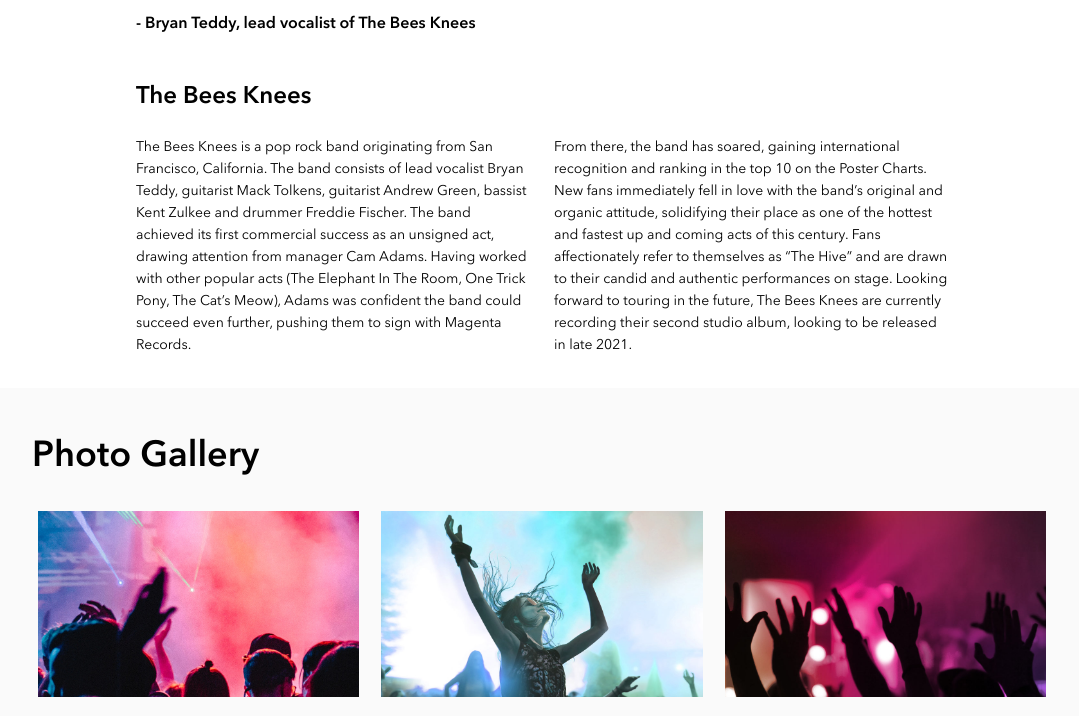
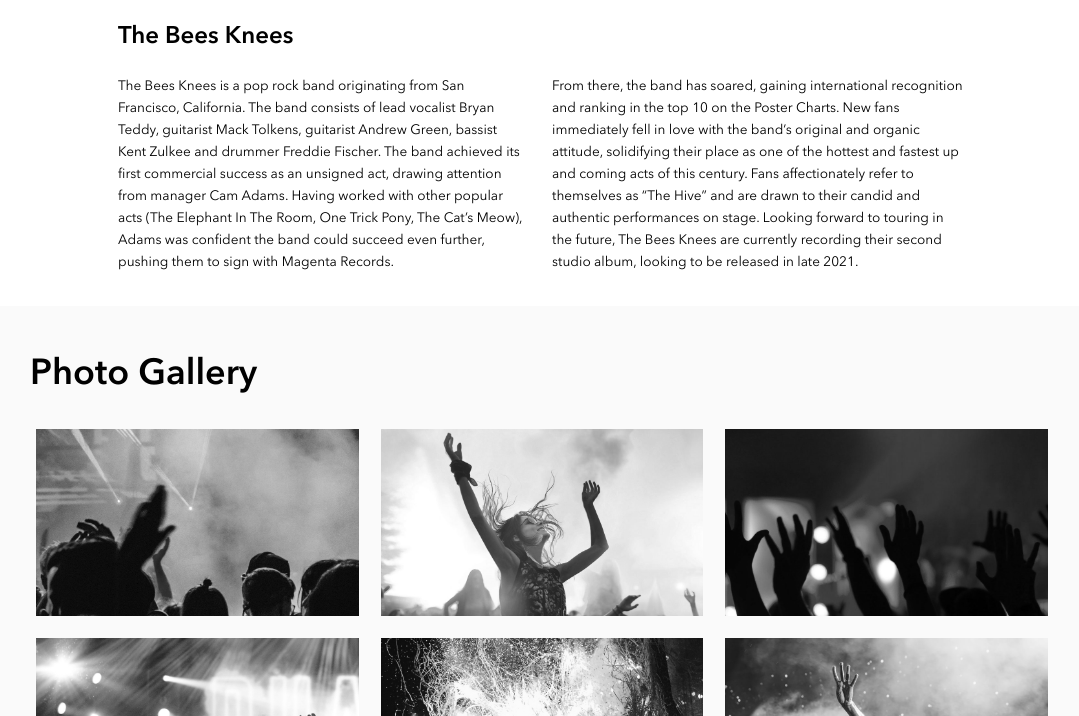
Before and after one commit to mattbanh/matthew-banh-bandsite, a plain HTML site: page index.html in a window 1280 px wide. Shown: the part 1443-2159 px from the top of the page, without its empty margins (98-1177 px from the left). Drawn offline with Linux system fonts and the light colour scheme.

Commit message:
made final revisions to ensure the webpage looks like the mockup

```diff
--- a/styles/bio.scss
+++ b/styles/bio.scss
@@ -5,6 +5,7 @@
 @use "./partials/components/bio-main";
 @use "./partials/components/footer";
 
+/* body level resets and settings */
 html,
 body {
   margin: 0;
@@ -18,6 +19,7 @@ body {
   box-sizing: inherit;
 }
 
+/* remove default margins for more control of spacing */
 h1,
 h2,
 h3,
--- a/styles/partials/components/_bio-main.scss
+++ b/styles/partials/components/_bio-main.scss
@@ -4,11 +4,12 @@
 
 /* CSS for main section of bandsite bio page */
 
-/* mobile version below until media query for tablet */
-/* hero section */
+/* MOBILE VERSIONS UNTIL TABLET MEDIA QUERY */
+/* hero section - mobile */
 .bio-hero {
-  height: 11.5rem;
+  height: 58.5vw;
   background: center / cover no-repeat url(../../../assets/images/hero-bio.jpg);
+  // css to create 50% opacity overlay on top of background image so band name has better contrast
   &__overlay {
     background-color: rgba(50, 50, 50, 0.5);
     width: 100%;
@@ -20,10 +21,11 @@
     margin: 0 1rem;
     font-size: 1.5rem;
     font-weight: 600;
+    letter-spacing: 0.02rem;
     color: colors.$primary-white;
   }
 }
-/* main bio section */
+/* main bio section - mobile */
 .bio {
   padding: 1rem 1rem 0 1rem;
   &__title {
@@ -34,10 +36,11 @@
   &__subheader {
     font-size: 0.875rem;
     font-weight: 600;
+    margin-bottom: 1rem;
   }
   &__image {
     width: 100%;
-    height: 10rem;
+    height: 49vw;
     object-fit: cover;
     object-position: bottom;
     margin-bottom: 0.5rem;
@@ -54,6 +57,7 @@
   }
 }
 .bio-description {
+  // padding added to match the mockup more closely
   padding-right: 0.45rem;
   &__description {
     font-size: 0.8125rem;
@@ -61,6 +65,8 @@
     font-weight: 400;
     margin-bottom: 1rem;
   }
+
+  /* photo gallery section - mobile */
 }
 .photo-gallery {
   padding: 1.5rem 1rem 1rem;
@@ -75,26 +81,39 @@
     flex-wrap: wrap;
     gap: 1rem;
   }
+  &__image-container {
+    overflow: hidden;
+  }
   &__image {
     width: 100%;
     height: 100%;
     object-fit: cover;
+    /* diving deeper using pseudoclasses */
+    // images grayscale by default
+    filter: grayscale(100%);
+    transition: 0.35s linear;
+    // upon hover, images gain colour and scale up 0.5% to add a feel of responsiveness
+    &:hover {
+      filter: grayscale(0%);
+      transform: scale(1.075);
+    }
+    // in the future, would like to add modal image using javascript (click image to popup)
   }
 }
 
 /* MEDIA QUERY FOR TABLET */
 @include breakpoints.medium {
-  /* hero section */
+  /* hero section - tablet */
   .bio-hero {
-    height: 27.75rem;
     &__title {
       margin: 0 2.25rem;
       font-size: 3.625rem;
+      letter-spacing: 0.1rem;
     }
   }
-  /* main bio section */
+  /* main bio section - tablet */
   .bio {
-    margin: 3rem 2.25rem 1rem;
+    margin: 1.75rem 1.5rem 1rem;
     &__title {
       font-size: 2.25rem;
       margin-bottom: 1.5rem;
@@ -104,7 +123,7 @@
       margin-bottom: 1.5rem;
     }
     &__image {
-      height: 19.25rem;
+      height: 40vw;
       margin-bottom: 1.5rem;
     }
   }
@@ -125,14 +144,15 @@
   .bio-description {
     padding-right: 0;
     &__container {
-      column-count: 2;
+      display: flex;
       column-gap: 1.5rem;
     }
     &__description {
-      font-size: 0.875rem;
+      font-size: 0.85rem;
       line-height: 1.375rem;
     }
   }
+  /* photo gallery section - tablet */
   .photo-gallery {
     padding: 3rem 2.25rem 2.125rem;
     &__title {
@@ -156,16 +176,16 @@
 }
 
 @include breakpoints.large {
-  /* hero section */
+  /* hero section - desktop */
   .bio-hero {
-    height: 39.375rem;
+    height: 39rem;
     &__title {
-      margin: 0 8.125rem;
+      margin: 0 8rem;
     }
   }
-  /* main bio section */
+  /* main bio section - desktop */
   .bio {
-    margin: 3rem 8.125rem 1rem;
+    margin: 1.875rem 7rem 1rem;
     &__title {
       margin-bottom: 2.375rem;
     }
@@ -173,7 +193,7 @@
       margin-bottom: 1.5rem;
     }
     &__image {
-      height: 28.25rem;
+      height: 35vw;
       margin-bottom: 1.625rem;
     }
   }
@@ -182,14 +202,16 @@
   }
   .bio-quote {
     margin-bottom: 3rem;
-    width: 80%;
+    width: 82%;
     &__quote {
       font-size: 1.425rem;
       margin-bottom: 1rem;
     }
   }
+
+  /* photo gallery section - desktop */
   .photo-gallery {
-    padding: 3rem 8.125rem 2rem;
+    padding: 3rem 8rem 2rem;
     &__title {
       margin-bottom: 2rem;
     }
--- a/styles/partials/components/_footer.scss
+++ b/styles/partials/components/_footer.scss
@@ -2,10 +2,14 @@
 @use "../colors" as colors;
 @use "../breakpoints" as breakpoints;
 
+/* CSS for footer */
+
+/* MOBILE VERSIONS UNTIL TABLET MEDIA QUERY */
 .footer {
   background-color: colors.$primary-dark;
   color: colors.$primary-white;
   padding: 1.625rem 1rem 1rem;
+  /* styles for text - mobile */
   &__title {
     font-size: 1.5rem;
     font-weight: 600;
@@ -28,6 +32,8 @@
     color: colors.$primary-white;
     text-decoration: none;
   }
+
+  /* socials section - mobile */
   &__social-container {
     margin-bottom: 1.25rem;
   }
@@ -39,6 +45,8 @@
   &__social-icon {
     height: 1.375rem;
   }
+
+  /* contact info section - mobile */
   &__contact-container {
     margin-bottom: 4rem;
   }
@@ -50,6 +58,8 @@
   &__list {
     margin-bottom: 1rem;
   }
+
+  /* logo and copyright - mobile */
   &__logo {
     margin-bottom: 0.5rem;
   }
@@ -62,7 +72,9 @@
 @include breakpoints.medium {
   .footer {
     padding: 3rem 2.25rem 2.25rem;
+    // position relative to allow logo to move responsively from mobile
     position: relative;
+    /* styles for text - tablet */
     &__title {
       font-size: 2.25rem;
       margin-bottom: 0;
@@ -78,6 +90,8 @@
     &__email {
       font-size: 0.875rem;
     }
+
+    /* socials section - tablet */
     &__social-container {
       display: flex;
       align-items: baseline;
@@ -87,6 +101,8 @@
     &__social {
       margin-bottom: 0rem;
     }
+
+    /* contact section - tablet */
     &__contact-container {
       display: flex;
       gap: 3rem;
@@ -98,8 +114,10 @@
     &__list {
       margin-bottom: 1.5rem;
     }
+    /* logo and copyright - tablet */
     &__logo {
       margin-bottom: 0rem;
+      //   allow logo to be responsive from mobile
       position: absolute;
       top: 4rem;
       right: 2.25rem;
@@ -113,18 +131,27 @@
 /* MEDIA QUERY FOR DESKTOP */
 @include breakpoints.large {
   .footer {
-    padding: 3rem 8.125rem 2.5rem;
+    padding: 2.75rem 8rem 2.25rem;
+
+    /* styles for text - desktop */
     &__email {
       font-size: 0.875rem;
       color: colors.$primary-white;
       text-decoration: none;
     }
+
+    /* socials section - desktop */
     &__social-container {
       gap: 3rem;
+      margin-bottom: 2.125rem;
     }
+
+    /* contact section - desktop */
     &__contact-container {
       gap: 4rem;
     }
+
+    /* logo and copyright - desktop */
     &__logo {
       top: 4rem;
       right: 8.125rem;
--- a/styles/partials/components/_header.scss
+++ b/styles/partials/components/_header.scss
@@ -2,8 +2,8 @@
 @use "../colors" as colors;
 @use "../breakpoints" as breakpoints;
 
-/* css for header and navigation */
-/* mobile version below until media query for tablet */
+/* CSS for header and navigation */
+/* MOBILE VERSIONS UNTIL TABLET MEDIA QUERY */
 .header {
   background-color: colors.$primary-dark;
 }
@@ -30,11 +30,13 @@
     padding-bottom: 0.625rem;
     border-bottom: 3px solid transparent;
     transition: 0.15s;
+    // active page navigation item remains highlighted
     &--active {
       color: colors.$primary-white;
       font-weight: 600;
       border-bottom: 3px solid colors.$primary-white;
     }
+    // navigation item highlights on hover
     &:hover {
       color: colors.$primary-white;
       font-weight: 600;
```
Also changed, not shown: index.html (+11 -0 lines), styles/bio.css, 1 other file.
